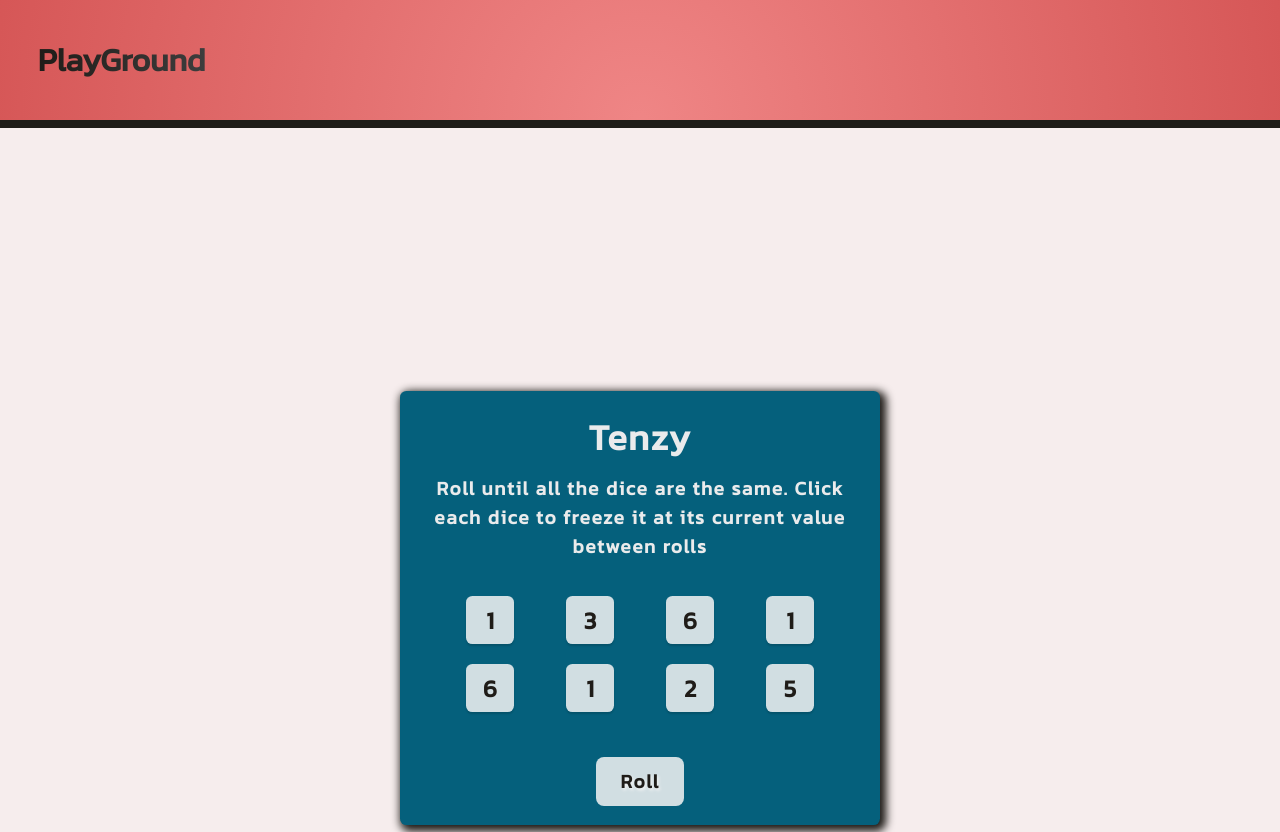
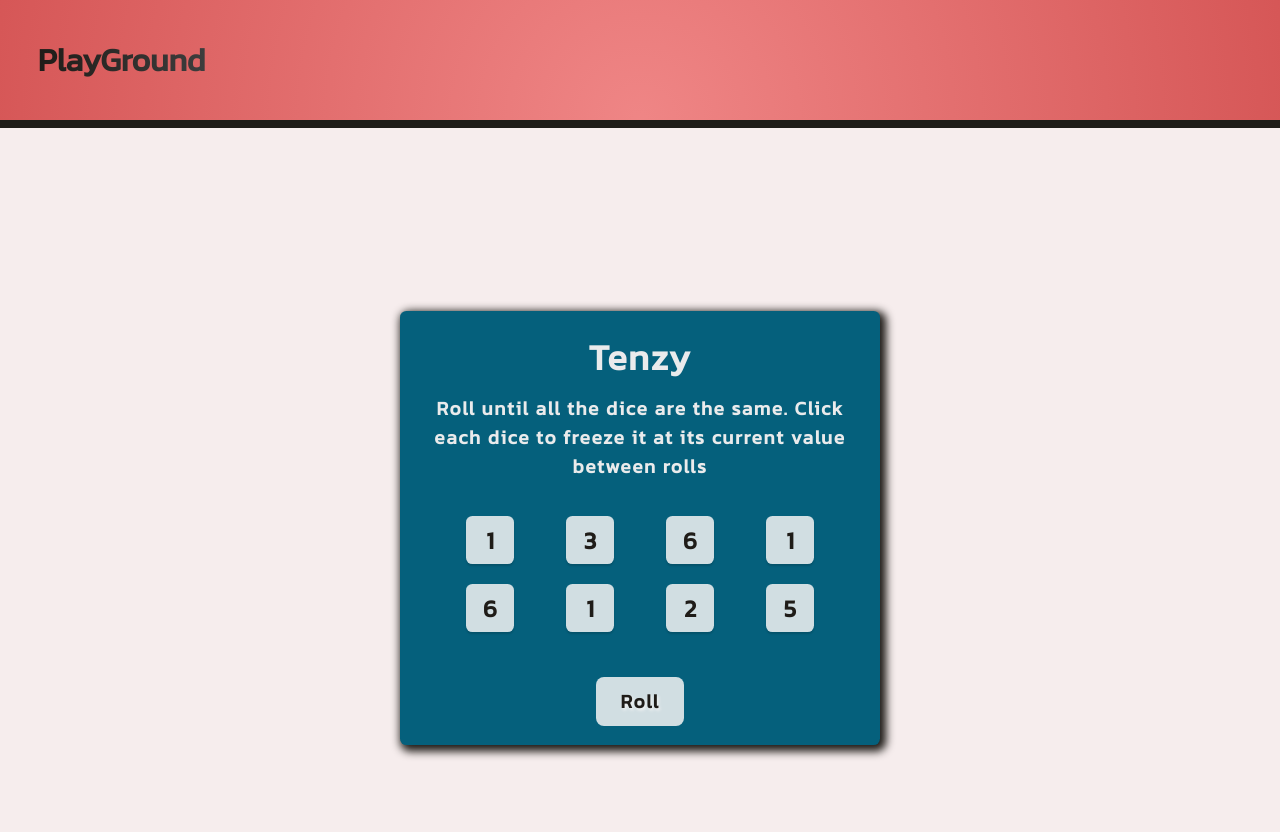
Before and after one commit to diuere/playground.github.io, a React (Create React App) app: page /tenzyGame in a window 1280 px wide. Shown: the top 832 px of the page. Built offline with nearby package versions, Linux system fonts and the light colour scheme.

Commit message:
page heights updated
* each page received auto heights;
* each page .container received min-height properties.

```diff
--- a/src/index.css
+++ b/src/index.css
@@ -669,12 +669,12 @@ main {
 .tenzyGame-page {
   position: relative;
   background-color: #f6eded;
-  min-height: 60rem;
+  height: auto;
 }
 .tenzyGame-page .container {
-  display: flex;
-  justify-content: center;
-  align-items: center;
+  display: grid;
+  place-content: center;
+  min-height: 100vh;
 }
 
 .tenzy-body {
@@ -878,12 +878,14 @@ main {
 }
 
 .memeGenerator-page {
+  position: relative;
+  background-color: #f6eded;
+  height: auto;
+}
+.memeGenerator-page .container {
   display: grid;
   place-content: center;
-  position: relative;
   min-height: 100vh;
-  height: auto;
-  background-color: #f6eded;
 }
 @media all and (min-width: 1078px) {
   .memeGenerator-page .container {
@@ -1263,10 +1265,12 @@ main {
 .ticTacToe-page {
   position: relative;
   background-color: #f6eded;
+  height: auto;
 }
 .ticTacToe-page .container {
   display: flex;
   justify-content: center;
+  min-height: 100vh;
 }
 
 .ticTacToe-body-wrapper {
@@ -1423,10 +1427,12 @@ main {
 .quizGame-page {
   position: relative;
   background-color: #f6eded;
+  height: auto;
 }
 .quizGame-page .container {
   display: grid;
   place-content: center;
+  min-height: 100vh;
 }
 
 .start-quiz-wrapper {
@@ -1701,10 +1707,12 @@ main {
 .contactPage {
   position: relative;
   background-color: #f6eded;
+  height: auto;
 }
 .contactPage .container {
   display: grid;
   place-content: center;
+  min-height: 100vh;
 }
 @media all and (min-width: 778px) {
   .contactPage .container {
--- a/src/index.scss
+++ b/src/index.scss
@@ -798,12 +798,12 @@ main{
 .tenzyGame-page{
     position: relative;
     background-color: $main-backgroundColor;
-    min-height: 60rem;
+    height: auto;
 
     .container{
-        display: flex;
-        justify-content: center;
-        align-items: center;
+        display: grid;
+        place-content: center;
+        min-height: 100vh;
     }
 }
 
@@ -1028,14 +1028,15 @@ main{
 
 
 .memeGenerator-page{
-    display: grid;
-    place-content: center;
     position: relative;
-    min-height: 100vh;
+    background-color: $main-backgroundColor;
     height: auto;
-    background-color: $main-backgroundColor;
 
     .container{
+        display: grid;
+        place-content: center;
+        min-height: 100vh;
+
         @include la{
             padding: 5em;
         }
@@ -1478,10 +1479,12 @@ main{
 .ticTacToe-page{
     position: relative;
     background-color: $main-backgroundColor;
+    height: auto;
 
     .container{
         display: flex;
         justify-content: center;
+        min-height: 100vh;
     }
 }
 .ticTacToe-body-wrapper{
@@ -1642,10 +1645,12 @@ main{
 .quizGame-page{
     position: relative;
     background-color: $main-backgroundColor;
+    height: auto;
 
     .container{
         display: grid;
         place-content: center;
+        min-height: 100vh;
     }
 }
 
@@ -1966,10 +1971,12 @@ main{
 .contactPage{
     position: relative;
     background-color: $main-backgroundColor;
+    height: auto;
 
     .container{
         display: grid;
         place-content: center;
+        min-height: 100vh;
 
         @include md{
             display: flex;
```
Also changed, not shown: 1 other file (tests, documents, lock files or other folders).
